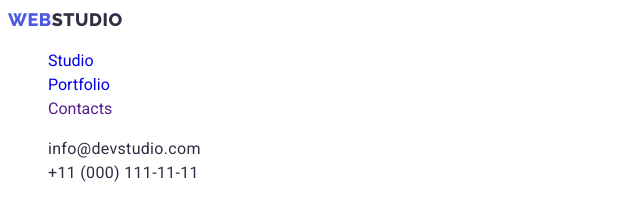
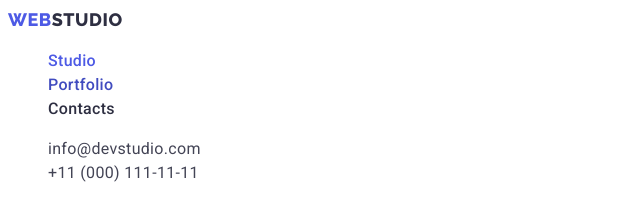
Before and after one commit to IrynaSokolovska/goit-markup-hw-02, a plain HTML site: page portfolio.html in a window 1280 px wide. In both pictures the pointer is over the link "Studio". Shown: the top 202 px of the page, 0-640 px from the left. Drawn offline with Linux system fonts and the light colour scheme.

Commit message:
second correction

```diff
--- a/css/styles.css
+++ b/css/styles.css
@@ -46,16 +46,16 @@ body {
    text-transform: uppercase;
 }
 
-.sitenav a{
+.sitenav {
     color: var(--section-title-color);
     font-weight: 500;
     letter-spacing: 0.02em;
 }
-.sitenav .link:hover,
-.sitenav .link:focus {
+.sitenav:hover,
+.sitenav:focus {
    color: var(--accent-color);
 }
-.sitenav .link.current {
+.sitenav.current {
    color: var(--button-nav-color);
 }
 
@@ -69,13 +69,12 @@ body {
    letter-spacing: 0.02em;
 }
 
-.authnav .link {
-   font-style: normal;
-   color: var(--primary-text-color);
+.authnav {
+      color: var(--primary-text-color);
 }
 
-.auth-nav .link:hover,
-.auth-nav .link:focus {
+.authnav:hover,
+.authnav:focus {
    color: var(--accent-color);
 }
 
```
